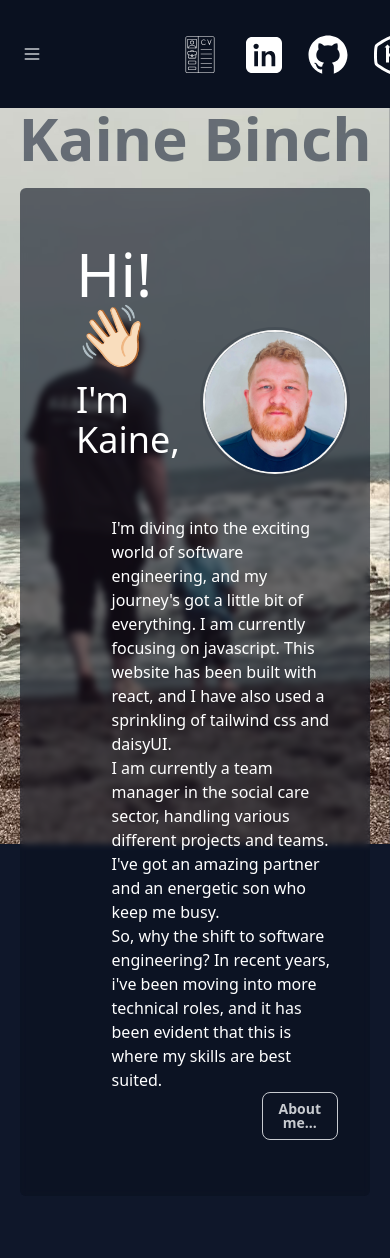
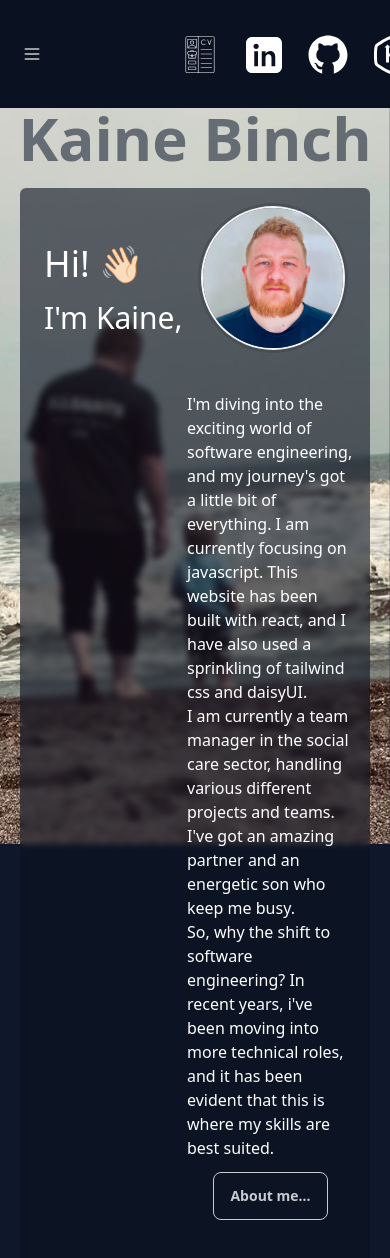
Before and after one commit to KaineBinch/KaineBinch.github.io, a React (Vite) app: page / in a window 390 px wide. Shown: the top 1258 px of the page. Before the commit the page ends 1216 px from the top, so only its background shows below. Built offline with nearby package versions, Linux system fonts and the light colour scheme.

Commit message:
fix: homepage layout defects for mobile and desktop

```diff
--- a/src/pages/homePage.jsx
+++ b/src/pages/homePage.jsx
@@ -62,7 +62,9 @@ const HomePage = () => {
           backgroundSize: "cover",
         }}
       />
-      <h1 className="text-6xl mt-10 font-bold text-neutral opacity-60">Kaine Binch</h1>
+      <h1 className="text-6xl mt-10 font-bold text-neutral opacity-60">
+        Kaine Binch
+      </h1>
       <div
         className="bg-base-300 bg-opacity-60 rounded-md backdrop-blur-[3px] m-5 max-w-screen-lg h-full pb-14"
         style={styles.box}
@@ -70,14 +72,14 @@ const HomePage = () => {
         <div className="flex flex-col text-white">
           <div className="flex mb-14">
             <div
-              className="flex-1 text-left pl-14 pt-14"
+              className="flex-1 text-left pl-6 md:pl-14 pt-14 "
               style={styles.leftText}
             >
-              <h1 className="text-6xl pb-4">Hi! 👋🏻</h1>
-              <h1 className="text-4xl ">I{"'"}m Kaine,</h1>
+              <h1 className="text-4xl md:text-6xl pb-4">Hi! 👋🏻</h1>
+              <h1 className="text-3xl md:text-4xl">I{"'"}m Kaine,</h1>
             </div>
             <div
-              className="flex flex-[2] flex-col justify-end items-center -mb-3"
+              className="flex flex-1 flex-col justify-end items-center -mb-3 -ml-16 md:-ml-40"
               style={styles.avatar}
             >
               <MyFace />
@@ -85,23 +87,27 @@ const HomePage = () => {
           </div>
           <div className="flex">
             <div className="flex-1" />
-            <div className="flex-1 text-left pr-8" style={styles.rightText}>
+            <div
+              className="flex flex-col flex-1 text-left pr-4 md:pr-8 items-center"
+              style={styles.rightText}
+            >
               <p>
                 I{"'"}m diving into the exciting world of software engineering,
                 and my journey{"'"}s got a little bit of everything. I am
                 currently focusing on javascript. This website has been built
                 with react, and I have also used a sprinkling of tailwind css
                 and daisyUI.
-                <p>
-                  I am currently a team manager in the social care sector, handling
-                  various different projects and teams. I{"'"}ve got an amazing
-                  partner and an energetic son who keep me busy.
-                </p>
-                So, why the shift to software engineering? In recent years, i{"'"}ve been moving into more technical roles, and it has been evident that this is where my skills are best suited.
+                <br />I am currently a team manager in the social care sector,
+                handling various different projects and teams. I{"'"}ve got an
+                amazing partner and an energetic son who keep me busy.
+                <br />
+                So, why the shift to software engineering? In recent years, i
+                {"'"}ve been moving into more technical roles, and it has been
+                evident that this is where my skills are best suited.
               </p>
-                <button className="btn btn-outline btn-neutral ml-[150px]" onClick={() =>  window.location.href='/#/about'}>
+              <a className="btn btn-outline btn-neutral mt-3" href="/#/about">
                 About me...
-                </button>
+              </a>
             </div>
           </div>
         </div>
```
